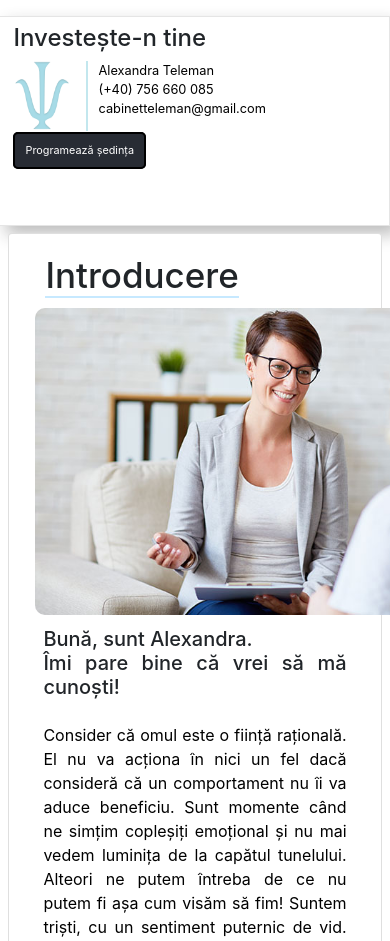
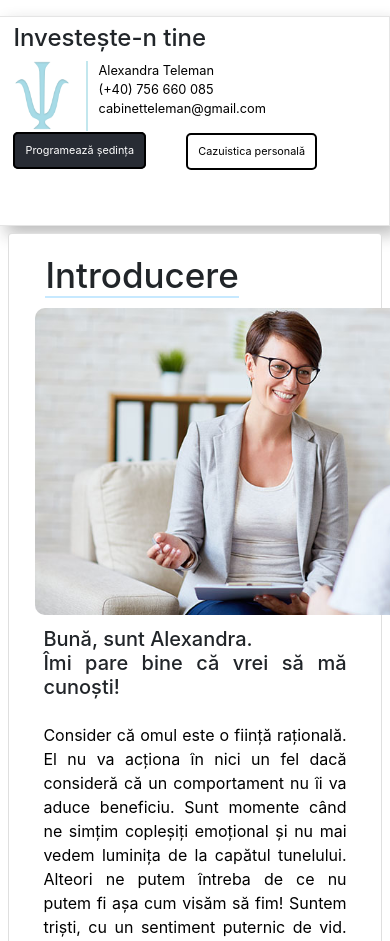
Before and after one commit to ionutprilipceanu/cabinetalexandrateleman, a Gatsby site: page / in a window 390 px wide. Shown: the part 3880-4821 px from the top of the page. Built offline with nearby package versions, Linux system fonts and the light colour scheme; Gatsby itself is replaced by a stand-in of ours.

Commit message:
cazuistica update

```diff
--- a/src/components/Acasa/Acasa.css
+++ b/src/components/Acasa/Acasa.css
@@ -42,6 +42,21 @@
   margin:-15px 0 0 0;
 }
 
+.btn-cazuistica {
+  margin: -27px 0 0 40%;
+}
+
+.btn-start-cazuistica {
+  padding: 10px;
+  background-color: #ffffff;
+  border-color: black !important;
+  border-radius: 5px;
+  cursor: pointer;
+  color: black !important;
+  font-size: smaller;
+  border: 2px solid white;
+}
+
 .btn-start {
   margin-right: 10px;
   padding: 10px;
@@ -58,7 +73,14 @@
   color: black;
 }
 
-.btn-start:hover{
+.btn-start:hover {
+  color: white;
+  text-decoration: none;
+  opacity: 0.85;
+  transition-duration: 0.8s;
+}
+
+.btn-start-cazuistica:hover {
   color: white;
   text-decoration: none;
   opacity: 0.85;
@@ -108,6 +130,9 @@
     height: 250px;
   }
 
+  .btn-start-cazuistica{
+    margin-right: 20px;
+  }
 
 }
 
@@ -130,6 +155,10 @@
     margin:-10px 0 0 0;
   }
 
+  .btn-start-cazuistica{
+    margin-left: 13%;
+  }
+
 }
 
 @media screen and (max-width: 950px) {
@@ -149,6 +178,11 @@
 
   .btn-all {
     margin:-5px 0 0 0;
+    font-size: small;
+  }
+
+  .btn-cazuistica {
+    margin-top: -19px;
     font-size: small;
   }
 
@@ -195,3 +229,14 @@
 
 
 }
+@media screen and (max-width: 320px) {
+
+  .btn-start {
+    font-size: x-small;
+  }
+
+  .btn-start-cazuistica{
+    font-size: x-small;
+    margin-left: 13%;
+  }
+}
--- a/src/components/Acasa/Acasa.js
+++ b/src/components/Acasa/Acasa.js
@@ -1,7 +1,6 @@
 import React, { Component } from 'react'
 import './Acasa.css'
 import Fade from "react-reveal/Fade"
-// import favicon from '..//..//..//..//static/images/favicon.png'
 import favicon from '..//..//..//static/images/favicon.png'
 import homePrimar from "..//Acasa/images/primaPagina.jpg"
 import homeSecundar from "..//Acasa/images/primaSecundar.jpg"
@@ -60,6 +59,15 @@ class Acasa extends Component {
             > Programează ședința </Link>
 
           </div>
+          <div className="btn-cazuistica">
+
+            <Link
+              to="/articole/cauzistica/"
+              className="btn-start-cazuistica"
+              activeClassName="activeNav"
+            > Cazuistica personală </Link>
+
+          </div>
         </div>
         {/* </Fade> */}
 
```
